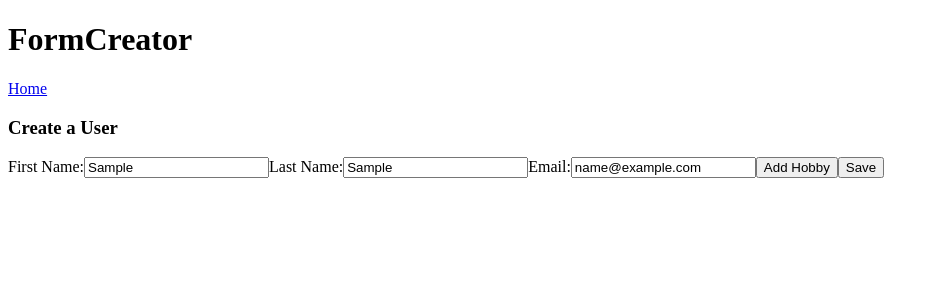
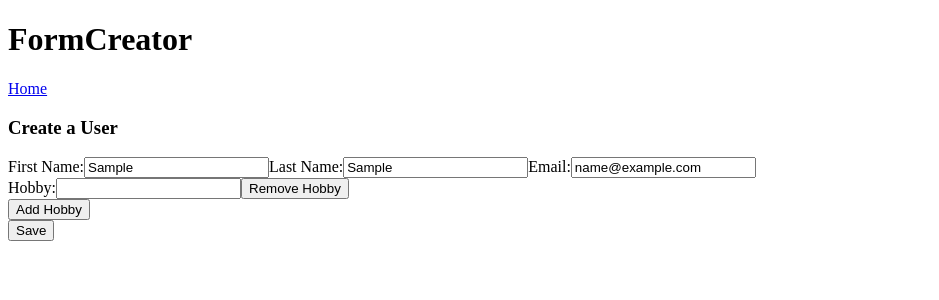
Before and after one commit to AlexanderSkow/dynamic-form, an Angular app in the folder ui/: page /create-form in a window 1280 px wide. Both pictures are taken after typing "Sample", "Sample", "name@example.com" into the empty fields and a click on the button "Add Hobby". Shown: the top 300 px of the page, without its empty margins (0-939 px from the left). Built offline with nearby package versions, Linux system fonts and the light colour scheme.

Commit message:
Feat: added ability to add hobies, remove hobbies, and add userForm value to user object wrapped by signal

```diff
--- a/ui/src/app/features/dynamic-form/form.html
+++ b/ui/src/app/features/dynamic-form/form.html
@@ -1,24 +1,25 @@
 <h3>Create a User</h3>
 
-<form [formGroup]="userForm">
+<form [formGroup]="userForm" (ngSubmit)="saveUser()">
   <label for="first-name">First Name:</label>
-  <input id="first-name" type="text" value="{{ userForm.get('firstName')?.value }}">
+  <input id="first-name" type="text" value="{{ userForm.get('firstName')?.value }}" formControlName="firstName">
 
   <label for="last-name">Last Name:</label>
-  <input id="last-name" type="text" value="{{ userForm.get('lastName')?.value }}">
+  <input id="last-name" type="text" value="{{ userForm.get('lastName')?.value }}" formControlName="lastName">
 
   <label for="email">Email:</label>
-  <input id = email type="email" value="{{ userForm.get('email')?.value }}">
+  <input id="email" type="email" value="{{ userForm.get('email')?.value }}" formControlName="email">
 
-  @for(hobby of hobbies.controls; track $index; let i = $index) {
-    <div>
-      <label for="hobby-{{ i }}">Hobby:</label>
-      <input id="{{ i }}" type="text" value="{{ hobby.value }}">
-      <button type="button">Remove Hobby</button>
-    </div>
-  }
-
-  <button>Add Hobby</button>
+  <div formArrayName="hobbies">
+    @for(hobby of hobbies.controls; track $index; let i = $index) {
+      <div>
+        <label for="hobby-{{ i }}">Hobby:</label>
+        <input id="hobby-{{ i }}" type="text" value="{{ hobby.value }}" [formControlName]="i">
+        <button type="button" (click)="removeHobby(i)">Remove Hobby</button>
+      </div>
+    }
+    <button type="button" (click)="addHobby()">Add Hobby</button>
+  </div>
 
   <button type="submit">Save</button>
 </form>
--- a/ui/src/app/features/dynamic-form/form.ts
+++ b/ui/src/app/features/dynamic-form/form.ts
@@ -1,5 +1,12 @@
-import { Component, inject, OnInit } from "@angular/core";
-import { ReactiveFormsModule, FormArray, FormGroup, FormControl, FormBuilder } from "@angular/forms";
+import { Component, inject, OnInit, signal } from "@angular/core";
+import { ReactiveFormsModule, FormArray, FormControl, FormBuilder, Validators } from "@angular/forms";
+
+interface User {
+  firstName: string;
+  lastName: string;
+  email: string;
+  hobbies: string[];
+}
 
 @Component({
   selector: 'dynamic-form',
@@ -10,11 +17,19 @@ import { ReactiveFormsModule, FormArray, FormGroup, FormControl, FormBuilder } f
 export class DynamicForm implements OnInit {
   private formBuilder = inject(FormBuilder);
 
-  userForm = this.formBuilder.group({
+  public user = signal<User>({
     firstName: '',
     lastName: '',
     email: '',
-    hobbies: this.formBuilder.array([]),
+    hobbies: [],
+  });
+
+
+  userForm = this.formBuilder.nonNullable.group({
+    firstName: ['', Validators.required],
+    lastName: ['', Validators.required],
+    email: ['', Validators.required],
+    hobbies: this.formBuilder.nonNullable.array<string>([]),
   });
 
   get hobbies() {
@@ -22,6 +37,37 @@ export class DynamicForm implements OnInit {
   }
 
   ngOnInit() {
-    // console.log(this.userForm.controls);
+
+  }
+
+  addHobby() {
+    this.hobbies.push(new FormControl(''));
+  }
+
+  removeHobby(index: number) {
+    console.log(index);
+    this.hobbies.removeAt(index);
+    console.log(this.hobbies.value);
+  }
+
+  public saveUser() {
+    const userValue = this.userForm.value;
+    console.log(userValue);
+
+    if (this.isValidUser(userValue)) {
+      this.user.set(userValue);
+    }
+
+    console.log('MY USER: ', this.user());
+  }
+
+  private isValidUser(value: Partial<User>): value is User {
+    return (
+      typeof value.firstName === 'string' &&
+      typeof value.lastName === 'string' &&
+      typeof value.email === 'string' &&
+      Array.isArray(value.hobbies) &&
+      value.hobbies.every((hobby): hobby is string => typeof hobby === 'string')
+    );
   }
 }
```
